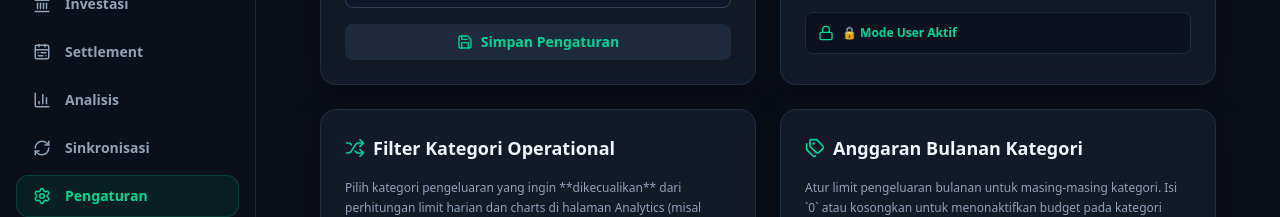
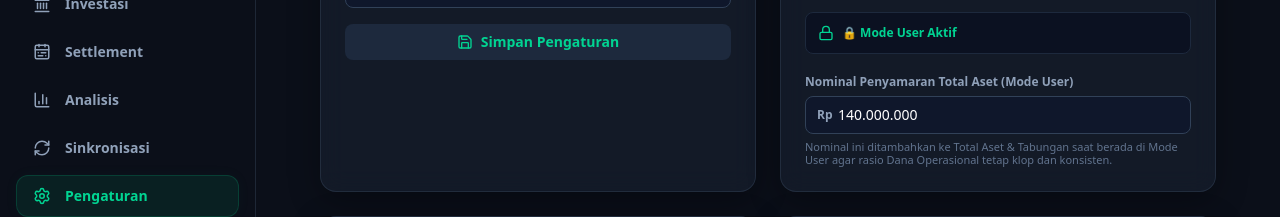
Before and after one commit to rygrffth/cashflow, a Next.js app: page /settings in a window 1280 px wide. Shown: the part 297-514 px from the top of the page. Built offline with nearby package versions, Linux system fonts and the light colour scheme; no server answers; the database is empty.

Commit message:
feat(dashboard): dynamically adjust displayed savings in disguise mode to align with operational funds math

```diff
--- a/src/app/page.tsx
+++ b/src/app/page.tsx
@@ -44,13 +44,18 @@ export default function Dashboard() {
 
   // Secret Mode State
   const [secretCode, setSecretCode] = useState('');
+  const [fakeOffset, setFakeOffset] = useState(140000000);
   const isRealMode = secretCode === 'naufal';
 
-  // Load secret code on mount to synchronize with Settings
+  // Load secret code and fake offset on mount to synchronize with Settings
   useEffect(() => {
     if (typeof window !== 'undefined') {
       const saved = localStorage.getItem('secretCode') || '';
       setSecretCode(saved);
+      const savedOffset = localStorage.getItem('fake_asset_offset');
+      if (savedOffset !== null && !isNaN(Number(savedOffset))) {
+        setFakeOffset(Number(savedOffset));
+      }
     }
   }, []);
 
@@ -404,11 +409,18 @@ export default function Dashboard() {
       <main className="grid grid-cols-1 lg:grid-cols-3 gap-8">
         {/* Left 2 Columns: Portfolios, Daily status, Simulator */}
         <div className="lg:col-span-2 space-y-8">
+          {(() => {
+            const displayedTotalAset = isRealMode ? totalAset : (fakeOffset + totalAset);
+            // Tabungan ikut menyesuaikan secara dinamis saat bukan Mode Admin agar:
+            // Saldo Aset dikurangi Tabungan = Dana Operasional (saldoOp)
+            const displayedTabungan = isRealMode ? tabungan : Math.max(0, displayedTotalAset - saldoOp);
+
+            return (
               <PortfolioGrid
                 saldoBank={saldoBank}
                 uangCash={uangCash}
-            tabungan={tabungan}
-            totalAset={isRealMode ? totalAset : 140000000 + totalAset}
+                tabungan={displayedTabungan}
+                totalAset={displayedTotalAset}
                 saldoOp={saldoOp}
                 batasHr={batasHr}
                 sisaHari={sisaHari}
@@ -419,6 +431,8 @@ export default function Dashboard() {
                 piutangSum={piutangSum}
                 piutangCount={piutangCount}
               />
+            );
+          })()}
 
           <DailyLimitCard
             batasHr={batasHr}
--- a/src/app/settings/page.tsx
+++ b/src/app/settings/page.tsx
@@ -14,6 +14,7 @@ export default function SettingsPage() {
   const [successMsg, setSuccessMsg] = useState('');
   const [errorMsg, setErrorMsg] = useState('');
   const [localCode, setLocalCode] = useState('');
+  const [fakeOffset, setFakeOffset] = useState(140000000);
 
   // Excluded categories settings states
   const [excludeCategories, setExcludeCategories] = useState<string[]>([
@@ -173,11 +174,15 @@ export default function SettingsPage() {
     }
   };
 
-  // Load secretCode on mount
+  // Load secretCode and fakeOffset on mount
   useEffect(() => {
     if (typeof window !== 'undefined') {
       const saved = localStorage.getItem('secretCode') || '';
       setLocalCode(saved);
+      const savedOffset = localStorage.getItem('fake_asset_offset');
+      if (savedOffset !== null && !isNaN(Number(savedOffset))) {
+        setFakeOffset(Number(savedOffset));
+      }
     }
   }, []);
 
@@ -186,6 +191,13 @@ export default function SettingsPage() {
     setLocalCode(val);
     if (typeof window !== 'undefined') {
       localStorage.setItem('secretCode', val);
+    }
+  };
+
+  const handleFakeOffsetChange = (val: number) => {
+    setFakeOffset(val);
+    if (typeof window !== 'undefined') {
+      localStorage.setItem('fake_asset_offset', String(val));
     }
   };
 
@@ -475,6 +487,19 @@ export default function SettingsPage() {
                   </>
                 )}
               </div>
+
+              <div className="flex flex-col gap-1.5 pt-1">
+                <label className="text-xs font-semibold text-slate-400">Nominal Penyamaran Total Aset (Mode User)</label>
+                <CurrencyInput
+                  placeholder="140.000.000"
+                  value={fakeOffset}
+                  onValueChange={handleFakeOffsetChange}
+                  className="bg-slate-900 border border-slate-700 rounded-lg px-3 py-2 text-white focus:outline-none focus:border-emerald-500 text-sm w-full"
+                />
+                <p className="text-[11px] text-slate-500 leading-tight">
+                  Nominal ini ditambahkan ke Total Aset & Tabungan saat berada di Mode User agar rasio Dana Operasional tetap klop dan konsisten.
+                </p>
+              </div>
             </div>
           </div>
         </div>
```
Lines whose indentation alone changed are shown as unchanged.
